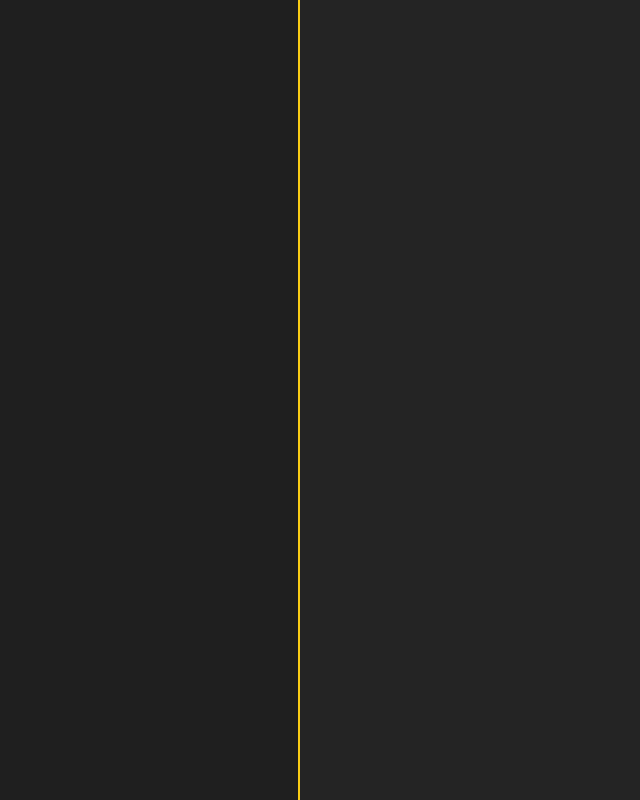
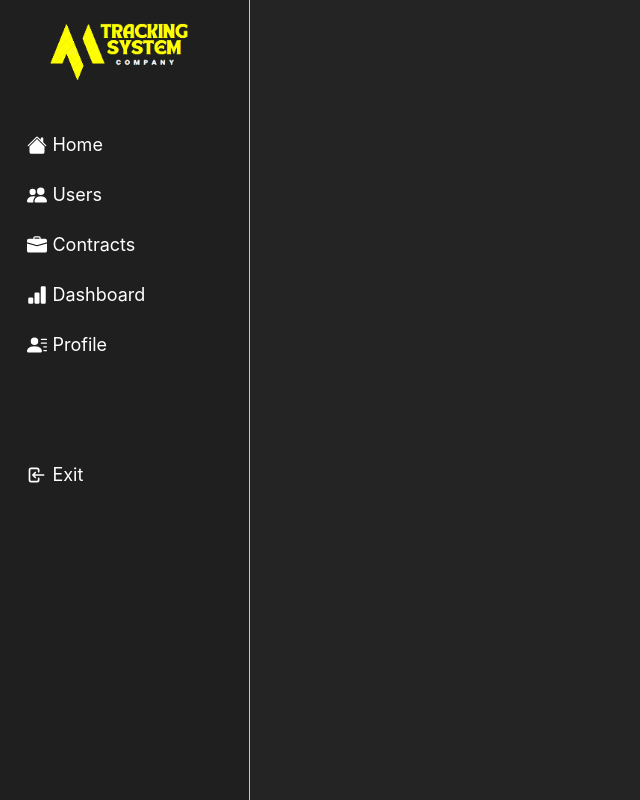
Before and after one commit to felipeluis223/trackingSystem, a React (Create React App) app: page /home in a window 1280 px wide. Shown: the whole page, without its empty margins (0-640 px from the left). Built offline with nearby package versions, Linux system fonts and the light colour scheme.

Commit message:
menu lateral para desktop

```diff
--- a/src/Template/index.js
+++ b/src/Template/index.js
@@ -1,9 +1,49 @@
 import { Outlet } from "react-router-dom";
+
+import { BsFillHouseFill, BsFillPersonLinesFill, BsBarChartFill, BsPeopleFill, BsBriefcaseFill } from 'react-icons/bs';
+import { TbLogin } from 'react-icons/tb';
+
+import logo from '../img/logo.png';
 
 function Home(){
     return (
         <section className="w-full min-h-screen bg-[#242424] sm:flex sm:flex-row">
-            <section className="w-full min-h-[80px] border-b-2 bg-[#1f1f1f] border-b-yellow-400 sm:w-[300px] sm:border-r-2 sm:border-b-0 sm:border-r-yellow-400">
+            <section className="w-full min-h-[80px] border-b-2 bg-[#1f1f1f] border-b-yellow-400 sm:w-[250px] sm:border-r-[1px] sm:border-b-0 sm:border-r-yellow-400">
+                <div className="w-full h-[90px] flex items-center sm:justify-center">
+                    <img src={logo} className="w-[180px]" />
+                </div>
+                <div className="hidden sm:block sm:w-full sm:flex sm:flex-col sm:items-center sm:min-h-[400px] sm:cursor-pointer">
+                    <div className="w-[90%] h-[50px] flex flex-row items-center pl-[15px] text-[#ffffff] hover:text-[#0EA5E9] mt-[30px] hover:border-b-[1px] hover:border-sky-500 duration-100 ">
+                        <BsFillHouseFill style={{fontSize: 20, marginRight: 5}} />
+                        <span className="text-lg">Home</span>
+                    </div>
+
+                    <div className="w-[90%] h-[50px] flex flex-row items-center pl-[15px] text-[#ffffff] hover:text-[#0EA5E9] hover:border-b-[1px] hover:border-sky-500 duration-100 ">
+                        <BsPeopleFill style={{fontSize: 20, marginRight: 5}} />
+                        <span className="text-lg">Users</span>
+                    </div>
+
+                    <div className="w-[90%] h-[50px] flex flex-row items-center pl-[15px] text-[#ffffff] hover:text-[#0EA5E9] hover:border-b-[1px] hover:border-sky-500 duration-100 ">
+                        <BsBriefcaseFill style={{fontSize: 20, marginRight: 5}} />
+                        <span className="text-lg">Contracts</span>
+                    </div>
+
+                    <div className="w-[90%] h-[50px] flex flex-row items-center pl-[15px] text-[#ffffff] hover:text-[#0EA5E9] hover:border-b-[1px] hover:border-sky-500 duration-100 ">
+                        <BsBarChartFill style={{fontSize: 20, marginRight: 5}} />
+                        <span className="text-lg">Dashboard</span>
+                    </div>
+
+                    <div className="w-[90%] h-[50px] flex flex-row items-center pl-[15px] text-[#ffffff] hover:text-[#0EA5E9] hover:border-b-[1px] hover:border-sky-500 duration-100 ">
+                        <BsFillPersonLinesFill style={{fontSize: 20, marginRight: 5}} />
+                        <span className="text-lg">Profile</span>
+                    </div>
+
+                    <div className="w-[90%] h-[50px] flex flex-row items-center pl-[15px] text-[#ffffff] hover:text-[#0EA5E9] hover:border-b-[1px] hover:border-sky-500 duration-100 mt-[80px]">
+                        <TbLogin style={{fontSize: 20, marginRight: 5}} />
+                        <span className="text-lg">Exit</span>
+                    </div>
+
+                </div>
             </section>
             <Outlet />
         </section>
```
